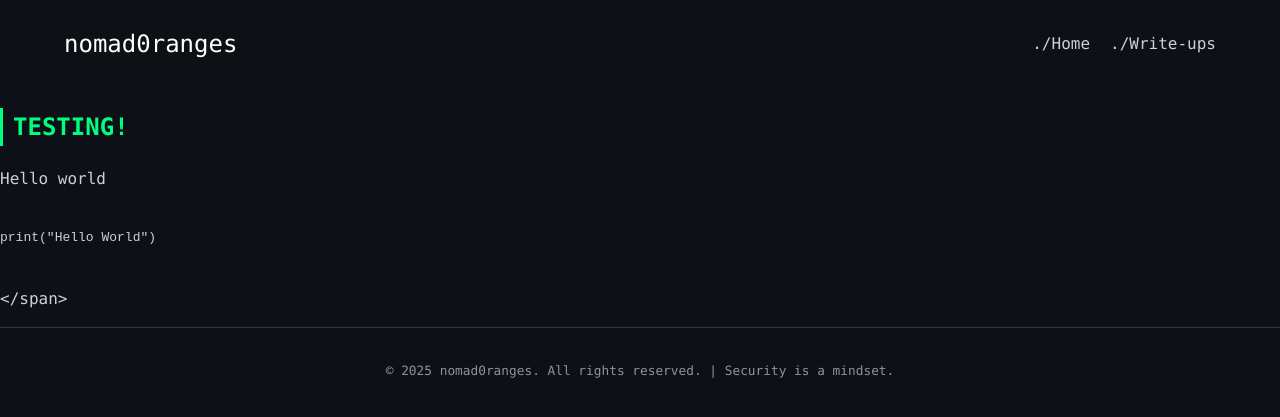
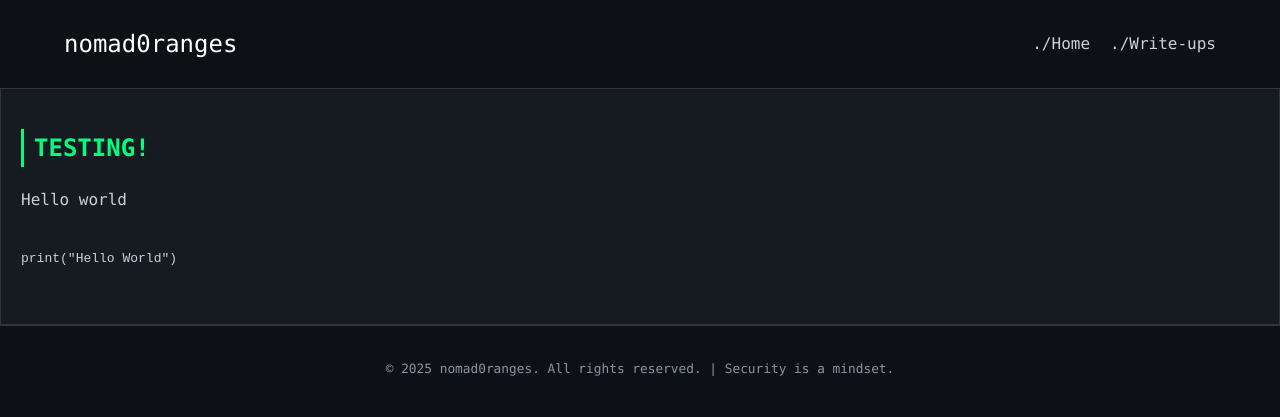
Before and after one commit to nomad0ranges/nomad0ranges.github.io, a Jekyll site: the page built from _posts/2025-10-20-first-writeup.md, in a window 1280 px wide. Shown: the top 417 px of the page. Built offline with Jekyll 4.4.1, drawn with Linux system fonts in a browser that asks for light colours.

Commit message:
formatting for each post adjust

````diff
--- a/_posts/2025-10-20-first-writeup.md
+++ b/_posts/2025-10-20-first-writeup.md
@@ -9,10 +9,9 @@ categories: [Test]
 
 Hello world
 
-<span style="color: grey;">
+
 ```python
 
 print("Hello World")
 
 ```
-</span>
--- a/styles.css
+++ b/styles.css
@@ -118,7 +118,7 @@ nav ul li a:hover {
 a{
     color: var(--accent-color);
 }
-.project-card
+
 /* Posts format */
 .post-format {
     background-color: #161b22; /* Slightly lighter dark background for cards */
````
